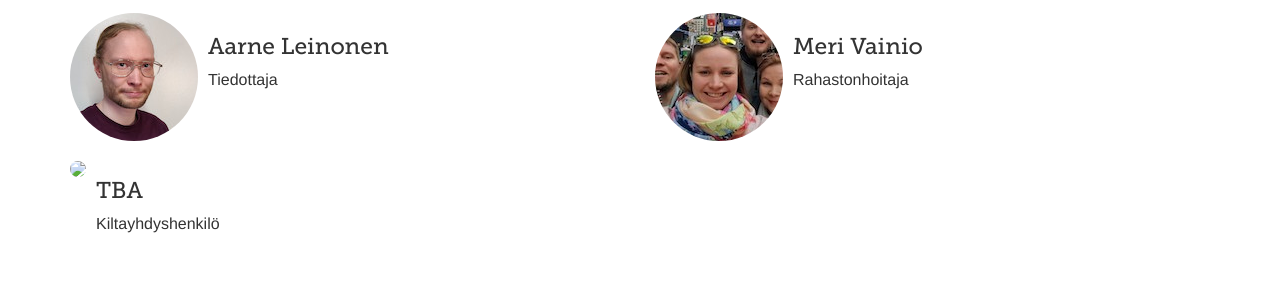
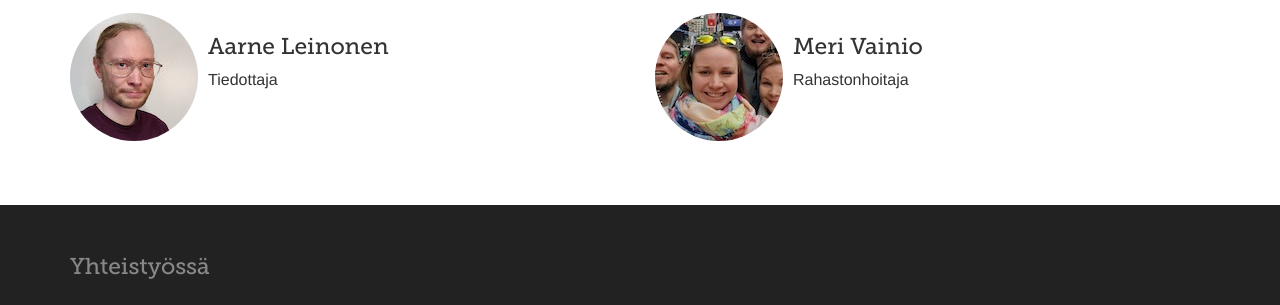
Before and after one commit to athenealumni/athenealumni.fi, a website: page index.html in a window 1280 px wide. Shown: the part 1571-1876 px from the top of the page. Drawn offline with nearby package versions, Linux system fonts and the light colour scheme.

Commit message:
Update index.html

```diff
--- a/index.html
+++ b/index.html
@@ -164,21 +164,6 @@
 
       </div>
 
-     <div class="row">
-
-        <div class="col-sm-6">
-          <div class="media">
-            <div class="media-left">
-              <img src="assets/tba.jpg" class="img-circle">
-            </div>
-            <div class="media-body">
-              <h3>TBA</h3>
-              <p>Kiltayhdyshenkilö</p>
-            </div>
-          </div>
-        </div>
-
-      </div>
     </div>
 
     <footer>
```
